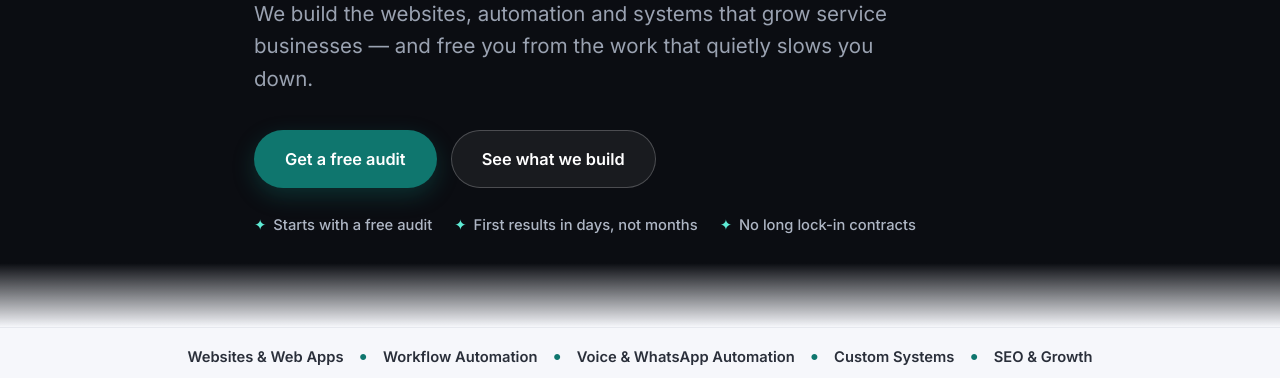
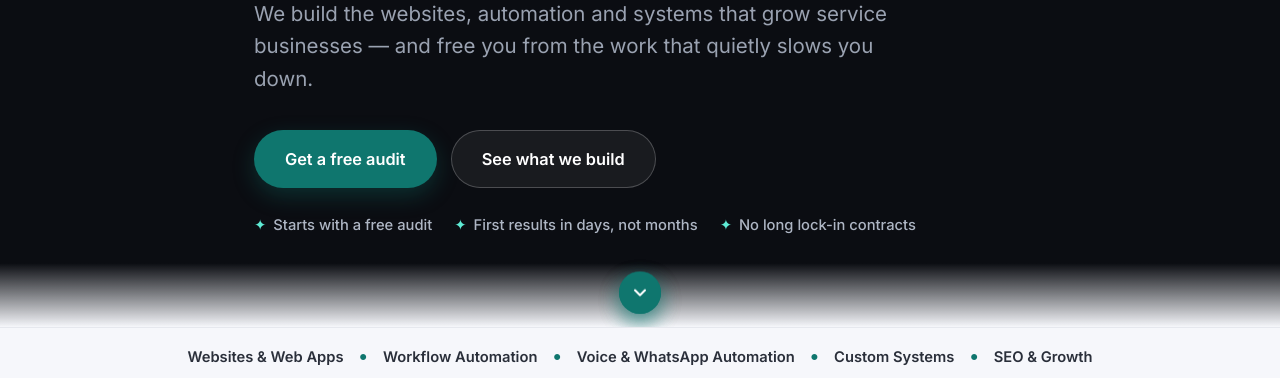
Before and after one commit to KarthickSuresh0311/agency, a plain HTML site: page index.html in a window 1280 px wide. Shown: the part 422-800 px from the top of the page. Drawn offline with Linux system fonts and the light colour scheme; files whose address does not match are found by name.

Commit message:
Add bouncing scroll-down cue to all hero sections
Co-Authored-By: Claude Opus 4.8 <noreply@anthropic.com>

```diff
--- a/assets/css/styles.css
+++ b/assets/css/styles.css
@@ -675,3 +675,22 @@ h3 { font-size: 1.15rem; font-weight: 700; letter-spacing: -0.01em; }
 @media (max-width: 680px) {
   .mv { grid-template-columns: 1fr; }
 }
+
+/* ============================================================
+   SCROLL-DOWN CUE (bouncing arrow in the hero)
+   ============================================================ */
+.scroll-cue {
+  position: absolute; left: 50%; bottom: 20px; transform: translateX(-50%);
+  width: 42px; height: 42px; border-radius: 50%; border: 0; cursor: pointer;
+  background: var(--accent); color: #fff; display: grid; place-items: center;
+  z-index: 3; box-shadow: 0 8px 20px rgba(15,118,110,.45);
+  transition: opacity .3s ease, background .15s ease;
+  animation: scrollBounce 1.8s ease-in-out infinite;
+}
+.scroll-cue svg { width: 20px; height: 20px; }
+.scroll-cue:hover { background: var(--accent-ink); }
+@keyframes scrollBounce {
+  0%, 100% { transform: translateX(-50%) translateY(0); }
+  50%      { transform: translateX(-50%) translateY(7px); }
+}
+@media (prefers-reduced-motion: reduce) { .scroll-cue { animation: none !important; } }
--- a/assets/js/script.js
+++ b/assets/js/script.js
@@ -93,6 +93,25 @@
     });
   }
 
+  /* ---- 2d. Scroll-down cue in the hero ------------------ */
+  var heroEl = document.querySelector(".hero, .page-hero");
+  if (heroEl) {
+    var cue = document.createElement("button");
+    cue.type = "button";
+    cue.className = "scroll-cue";
+    cue.setAttribute("aria-label", "Scroll down");
+    cue.innerHTML = '<svg viewBox="0 0 24 24" fill="none" stroke="currentColor" stroke-width="2.5" stroke-linecap="round" stroke-linejoin="round" aria-hidden="true"><path d="M6 9l6 6 6-6"/></svg>';
+    heroEl.appendChild(cue);
+
+    cue.addEventListener("click", function () {
+      window.scrollBy({ top: Math.round(window.innerHeight * 0.85), left: 0, behavior: "smooth" });
+    });
+    // Fade the cue out once the visitor starts scrolling
+    window.addEventListener("scroll", function () {
+      cue.style.opacity = window.scrollY > 60 ? "0" : "";
+    }, { passive: true });
+  }
+
   /* ---- 3. Current year in footer ------------------------ */
   var yearEl = document.getElementById("year");
   if (yearEl) { yearEl.textContent = new Date().getFullYear(); }
```
